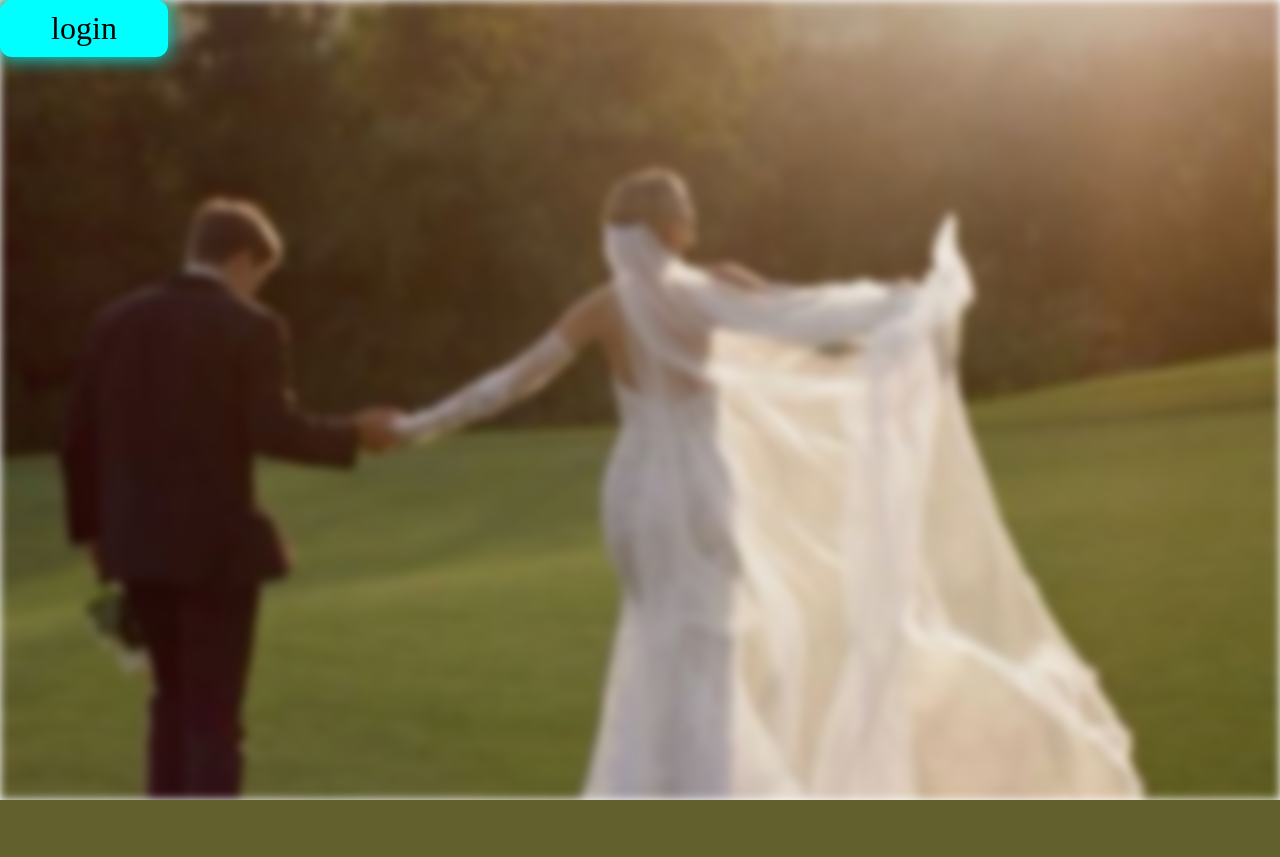
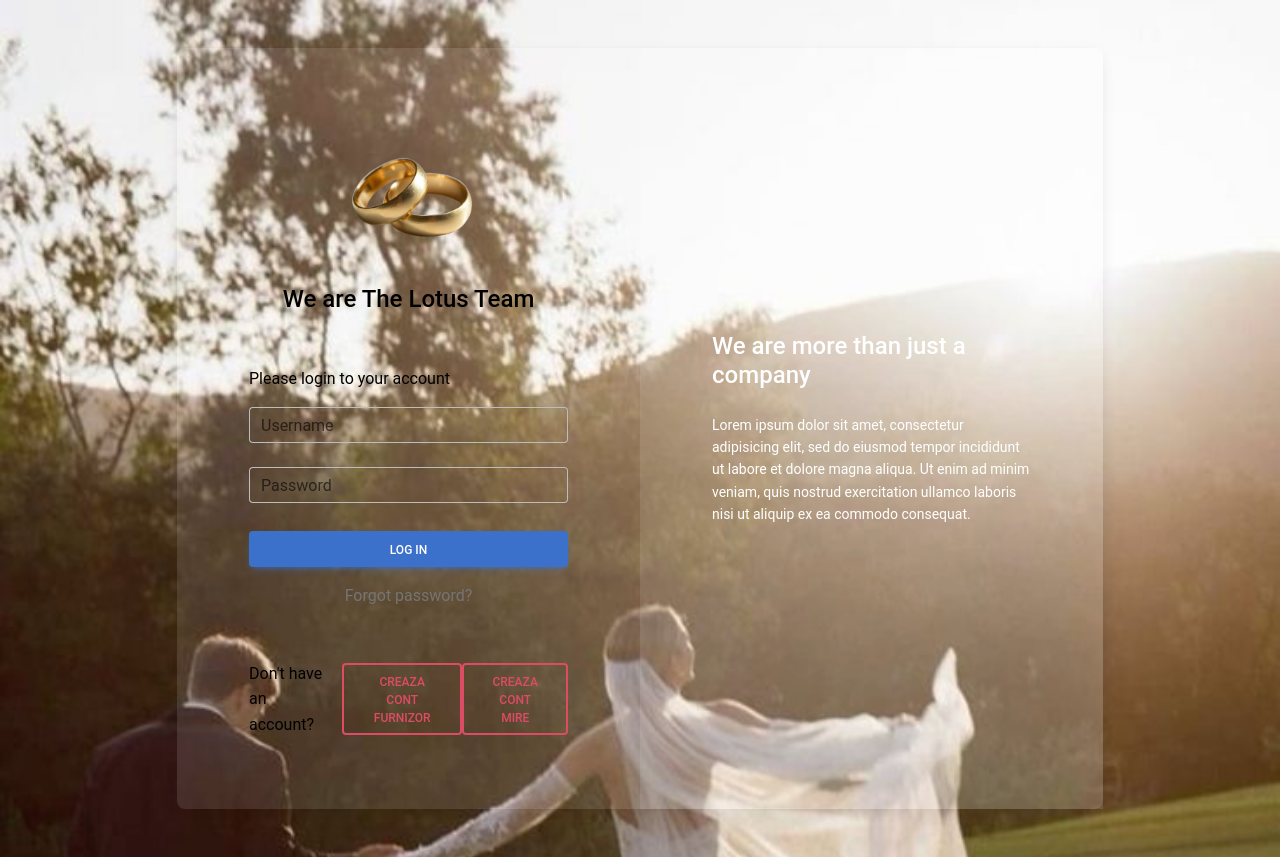
Before and after one commit to L-Maria/Easy-to-wear-white, a PHP site: page / in a window 1280 px wide. Before the commit the page ends 800 px from the top, so only its background shows below. Run offline with PHP 8.4, Linux system fonts and the light colour scheme; some libraries are stand-ins or nearby versions.

Commit message:
design prima pag

```diff
--- a/index.php
+++ b/index.php
@@ -1,47 +1,108 @@
 <!DOCTYPE html>
+<html lang="en">
+<head>
+  <meta charset="UTF-8">
+  <meta name="viewport" content="width=device-width, initial-scale=1.0">
+  <title>Easy to wear white</title>
 
-<html>
-    <head>
-        <title> Easy to wear white </title>
+  <!-- MDBootstrap CSS -->
+  <link
+    href="https://cdnjs.cloudflare.com/ajax/libs/mdb-ui-kit/6.4.0/mdb.min.css"
+    rel="stylesheet"
+  />
+
+  <!-- Fundal cu imagine -->
   <style>
     body {
-            height: 100%;
       margin: 0;
       padding: 0;
-        }
-
-        body::before{
-            content: "";
+      min-height: 100vh;
       background-image: url("images/background.jpg");
       background-size: cover;
       background-position: center;
-            filter: blur(5px);
-            position: fixed;
-            top: 0;
-            left: 0;
-            width: 100%;
-            height: 100%;
-            z-index: -1;
+      background-repeat: no-repeat;
+      background-attachment: fixed;
     }
 
-        .button{
-            font-size: 2rem;
-            box-shadow: 0px 0px 20px aqua;
-            border-radius: 12px;
-            background-color: aqua;
-            padding: 10px 20px;
-            width: 10%;
-            text-align: center;
+    .card {
+      background-color: rgba(255, 255, 255, 0.10);
+      color: white;
     }
 
-        .button:hover{
-            box-shadow: 0px 0px 50px;
+    .text-white-bg {
+      background-color: rgba(255, 255, 255, 0.10);
+      color: white;
     }
   </style>
 </head>
+
 <body>
-            <div class="button">
-                login
+  <section class="h-100 d-flex align-items-center" style="background-color: transparent;">
+    <div class="container py-5 h-100">
+      <div class="row d-flex justify-content-center align-items-center h-100">
+        <div class="col-xl-10">
+          <div class="card rounded-3 text-black">
+            <div class="row g-0">
+              <div class="col-lg-6">
+                <div class="card-body p-md-5 mx-md-4">
+
+                  <div class="text-center">
+                    <img src="images/verighete.png"
+                      style="width: 185px;" alt="logo">
+                    <h4 class="mt-1 mb-5 pb-1">We are The Lotus Team</h4>
                   </div>
+
+                  <form>
+                    <p>Please login to your account</p>
+
+                    <div data-mdb-input-init class="form-outline mb-4">
+                      <input type="email" id="form2Example11" class="form-control"
+                        placeholder="Phone number or email address" />
+                      <label class="form-label" for="form2Example11">Username</label>
+                    </div>
+
+                    <div data-mdb-input-init class="form-outline mb-4">
+                      <input type="password" id="form2Example22" class="form-control" />
+                      <label class="form-label" for="form2Example22">Password</label>
+                    </div>
+
+                    <div class="text-center pt-1 mb-5 pb-1">
+                      <button data-mdb-button-init data-mdb-ripple-init class="btn btn-primary btn-block fa-lg gradient-custom-2 mb-3" type="button">Log
+                        in</button>
+                      <a class="text-muted" href="#!">Forgot password?</a>
+                    </div>
+
+                    <div class="d-flex align-items-center justify-content-center pb-4">
+                      <p class="mb-0 me-2">Don't have an account?</p>
+                      <button type="button" data-mdb-button-init data-mdb-ripple-init class="btn btn-outline-danger">Creaza cont furnizor</button>
+                      <button type="button" data-mdb-button-init data-mdb-ripple-init class="btn btn-outline-danger">Creaza cont mire</button>
+                    </div>
+
+
+                  </form>
+
+                </div>
+              </div>
+
+              <div class="col-lg-6 d-flex align-items-center text-white-bg">
+                <div class="px-3 py-4 p-md-5 mx-md-4">
+                  <h4 class="mb-4">We are more than just a company</h4>
+                  <p class="small mb-0">Lorem ipsum dolor sit amet, consectetur adipisicing elit, sed do eiusmod
+                    tempor incididunt ut labore et dolore magna aliqua. Ut enim ad minim veniam, quis nostrud
+                    exercitation ullamco laboris nisi ut aliquip ex ea commodo consequat.</p>
+                </div>
+              </div>
+            </div>
+          </div>
+        </div>
+      </div>
+    </div>
+  </section>
+
+  <!-- MDBootstrap JS -->
+  <script
+    type="text/javascript"
+    src="https://cdnjs.cloudflare.com/ajax/libs/mdb-ui-kit/6.4.0/mdb.min.js"
+  ></script>
 </body>
 </html>
```
Also changed, not shown: style.css (added, +22 -0 lines), images/verighete.png (added). Lines whose indentation alone changed are shown as unchanged.
